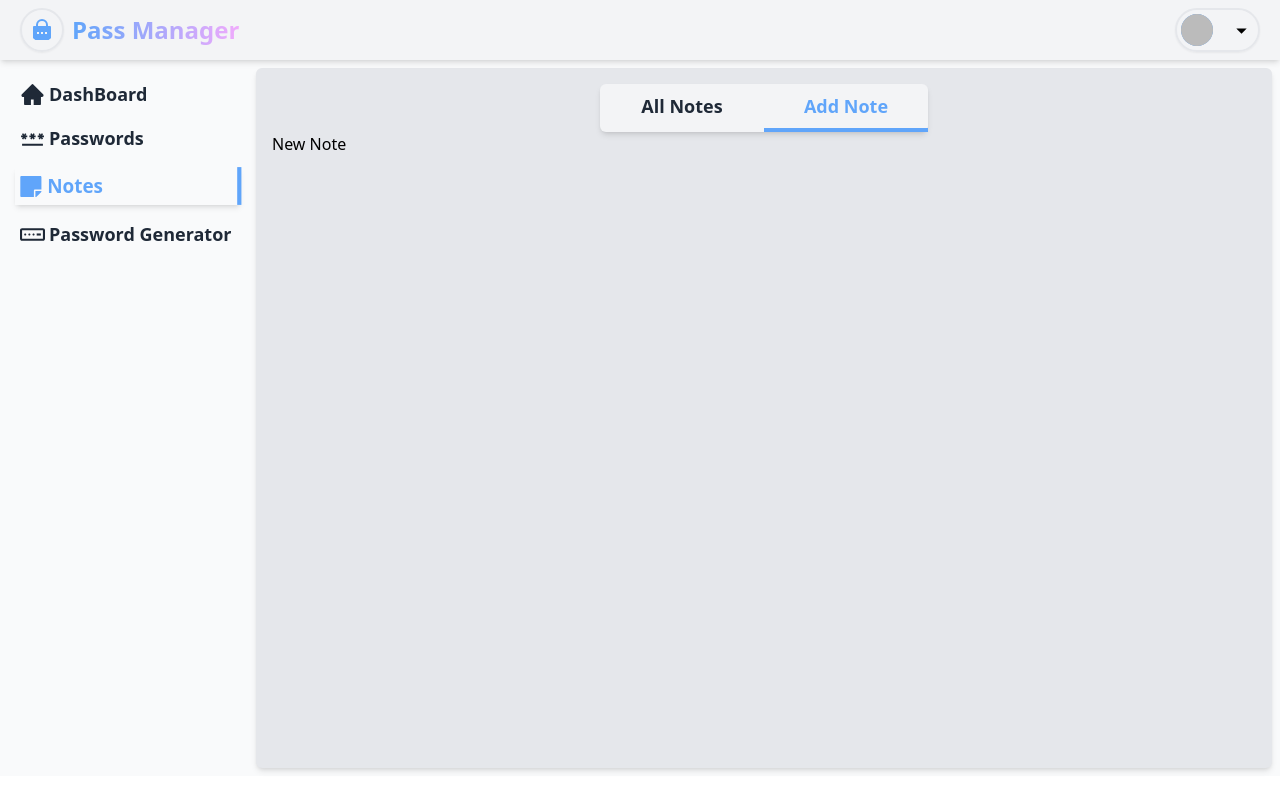
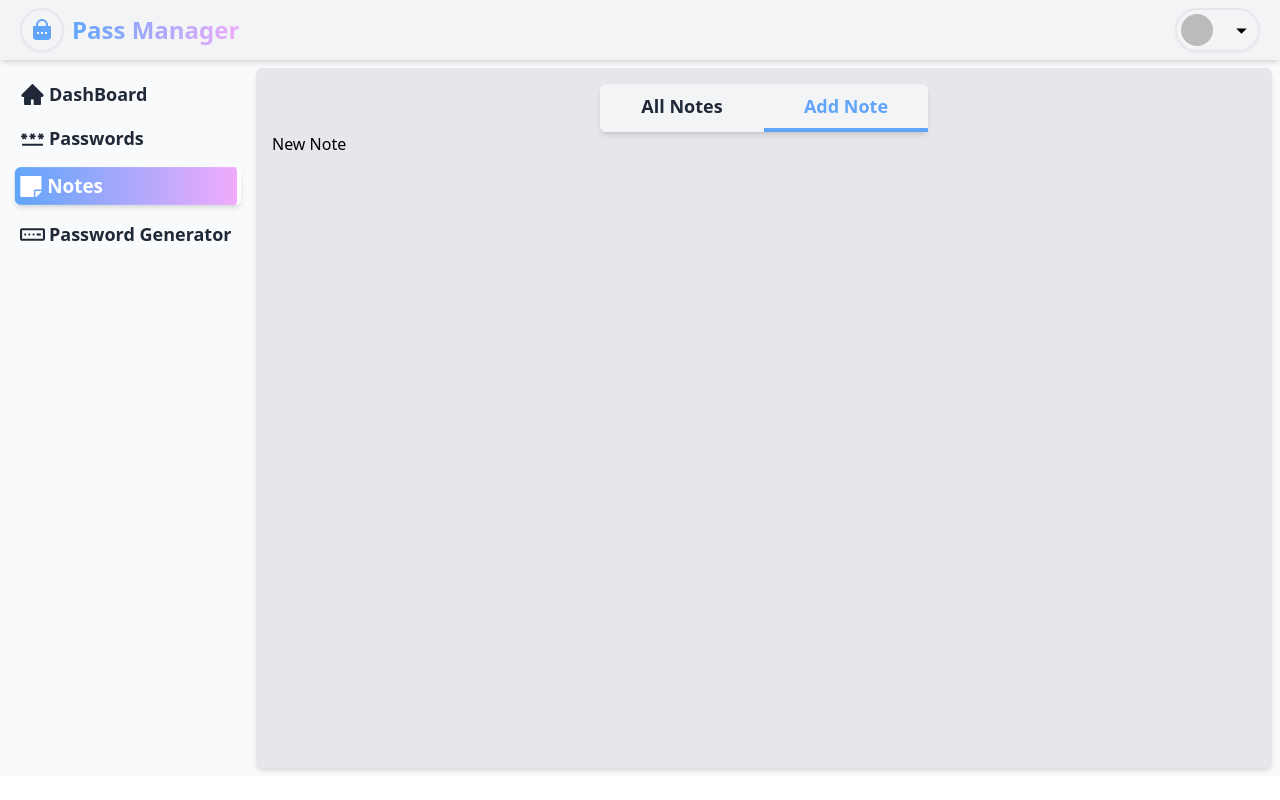
Before and after one commit to ImadAbbasi/Password-Manager, a Next.js app: page /notes/newnote in a window 1280 px wide. Built offline with nearby package versions, Linux system fonts and the light colour scheme; no server answers; sample sign-in values are in the browser's storage.

Commit message:
Made some minor changes in nav and sidenav

```diff
--- a/components/Nav.js
+++ b/components/Nav.js
@@ -9,6 +9,9 @@ const Nav = () => {
   const [dropdown, setDropdown] = useState(false);
   const { data: session } = useSession();
   const email = session?.user?.email;
+  const image = session?.user?.image;
+  console.log(session);
+  console.log(session.user.image);
 
   function handleSignOut() {
     signOut();
@@ -32,9 +35,9 @@ const Nav = () => {
           <div>
             {session?.user?.image ? (
               <img
-                src={session?.user?.image}
+                src={image}
                 alt="user-pic"
-                className="w-8 h-8 rounded-full bg-blue-400"
+                className="w-8 h-8 rounded-full"
               />
             ) : (
               <div>
@@ -57,7 +60,7 @@ const Nav = () => {
         <div className="absolute top-16 right-10 py-4 px-6 rounded-md bg-gradient-to-r from-blue-400 to-fuchsia-300 shadow-md">
           <div className="">
             <p className="text-gray-100 font-semibold border-b-2">
-              {session?.user?.email}
+              {session?.user?.name ? session.user.name : email}
             </p>
             {/* <hr className="" /> */}
             <button
--- a/components/SideNav.js
+++ b/components/SideNav.js
@@ -9,9 +9,9 @@ import { CgPassword } from "react-icons/cg";
 
 const SideNav = () => {
   const inActiveLink =
-    "text-lg flex items-center text-gray-800 gap-1 font-semibold hover:scale-105 transition duration-300 hover:text-blue-400 w-full";
+    "text-lg flex items-center gap-1 rounded-md text-gray-800 font-semibold hover:scale-105 transition duration-300 hover:text-blue-400 w-full";
   const activeLink =
-    "text-lg flex items-center gap-1 font-bold scale-105 shadow-md p-1 text-blue-400 w-full border-r-4 border-blue-400";
+    "text-lg flex items-center gap-1 rounded-md font-bold scale-105 shadow-md p-1 bg-gradient-to-r from-blue-400 to-fuchsia-300 text-white w-full border-r-4 border-white";
   const router = useRouter();
   const { pathname } = router;
 
```
